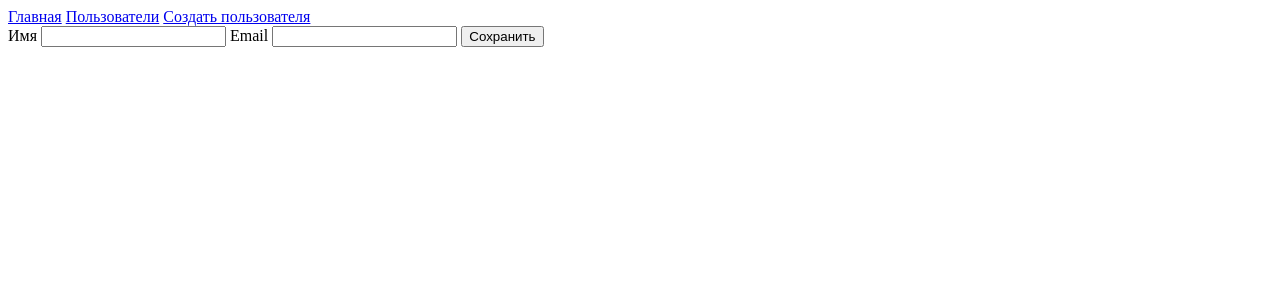
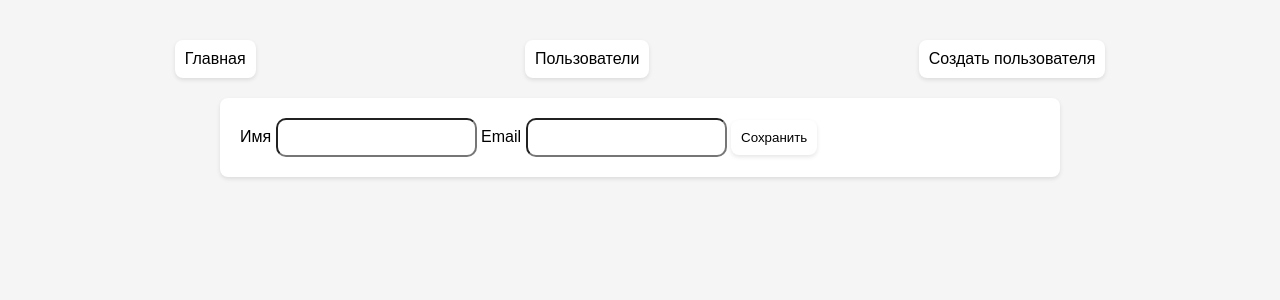
Before and after one commit to gmaslov-dev/php-web, a PHP site: template templates/users/new.phtml in a window 1280 px wide. Shown: the top 300 px of the page. Run offline with PHP 8.4, Linux system fonts and the light colour scheme; the template is opened without the code that fills it: most values are stand-ins (such as "Sample title", 1, 10 or a date in 2020).

Commit message:
add code

```diff
--- /dev/null
+++ b/public/css/style.css
@@ -0,0 +1,48 @@
+/* public/css/style.css */
+body {
+    font-family: Arial, sans-serif;
+    margin: 0;
+    padding: 20px;
+    background-color: #f5f5f5;
+}
+
+main {
+    max-width: 800px;
+    margin: 0 auto;
+    background: white;
+    padding: 20px;
+    border-radius: 8px;
+    box-shadow: 0 2px 4px rgba(0,0,0,0.1);
+}
+
+nav {
+    display: flex;
+    justify-content: space-around;
+    padding: 20px;
+}
+
+a{
+    color: #000;
+    text-decoration: none;
+    border-radius: 8px;
+    box-shadow: 0 2px 4px rgba(0,0,0,0.1);
+    padding: 10px;
+    background-color: #fff;
+}
+
+button {
+    text-decoration: none;
+    border-radius: 8px;
+    box-shadow: 0 2px 4px rgba(0,0,0,0.1);
+    padding: 10px;
+    background-color: #fff;
+    outline: none;
+    border: none;
+    cursor: pointer;
+}
+
+input {
+    outline: none;
+    border-radius: 10px;
+    padding: 10px;
+}
--- a/templates/layout.phtml
+++ b/templates/layout.phtml
@@ -3,12 +3,13 @@
 <head>
     <meta charset="UTF-8">
     <title><?= $title ?? 'Мой сайт' ?></title>
+    <link rel="stylesheet" href="/css/style.css">
 </head>
 <body>
     <?php include __DIR__ . '/nav.phtml'; ?>
 
 <main>
-    <?= $content ?>
+    <?= $content ?? '' ?>
 </main>
 </body>
 </html>
--- a/templates/nav.phtml
+++ b/templates/nav.phtml
@@ -1,7 +1,7 @@
 <header>
-    <nav>
-        <a href="/">Главная</a>
-        <a href="/users">Пользователи</a>
-        <a href="/users/new">Создать пользователя</a>
+    <nav class="main-nav">
+        <a href="/" class="link main_nav-link">Главная</a>
+        <a href="/users" class="link main_nav-link">Пользователи</a>
+        <a href="/users/new" class="link main_nav-link">Создать пользователя</a>
     </nav>
 </header>
--- a/templates/users/new.phtml
+++ b/templates/users/new.phtml
@@ -1,7 +1,7 @@
-<form action="/users" method="post">
-    <label for="name">Имя</label>
-    <input type="text" name="name" id="name">
+<form action="/users" name="users" method="post">
+    <label for="nickname">Имя</label>
+    <input type="text" name="user[nickname]">
     <label for="email">Email</label>
-    <input type="email" name="email" id="email">
+    <input type="email" name="user[email]">
     <button type="submit">Сохранить</button>
 </form>
```
Also changed, not shown: public/index.php (+32 -16 lines), src/UserDAO.php (+8 -0 lines), src/UserValidator.php (added, +28 -0 lines), src/Validator.php (deleted, +0 -17 lines), templates/users/index.phtml (added, +7 -0 lines), php-web.sqlite, 1 other file.
